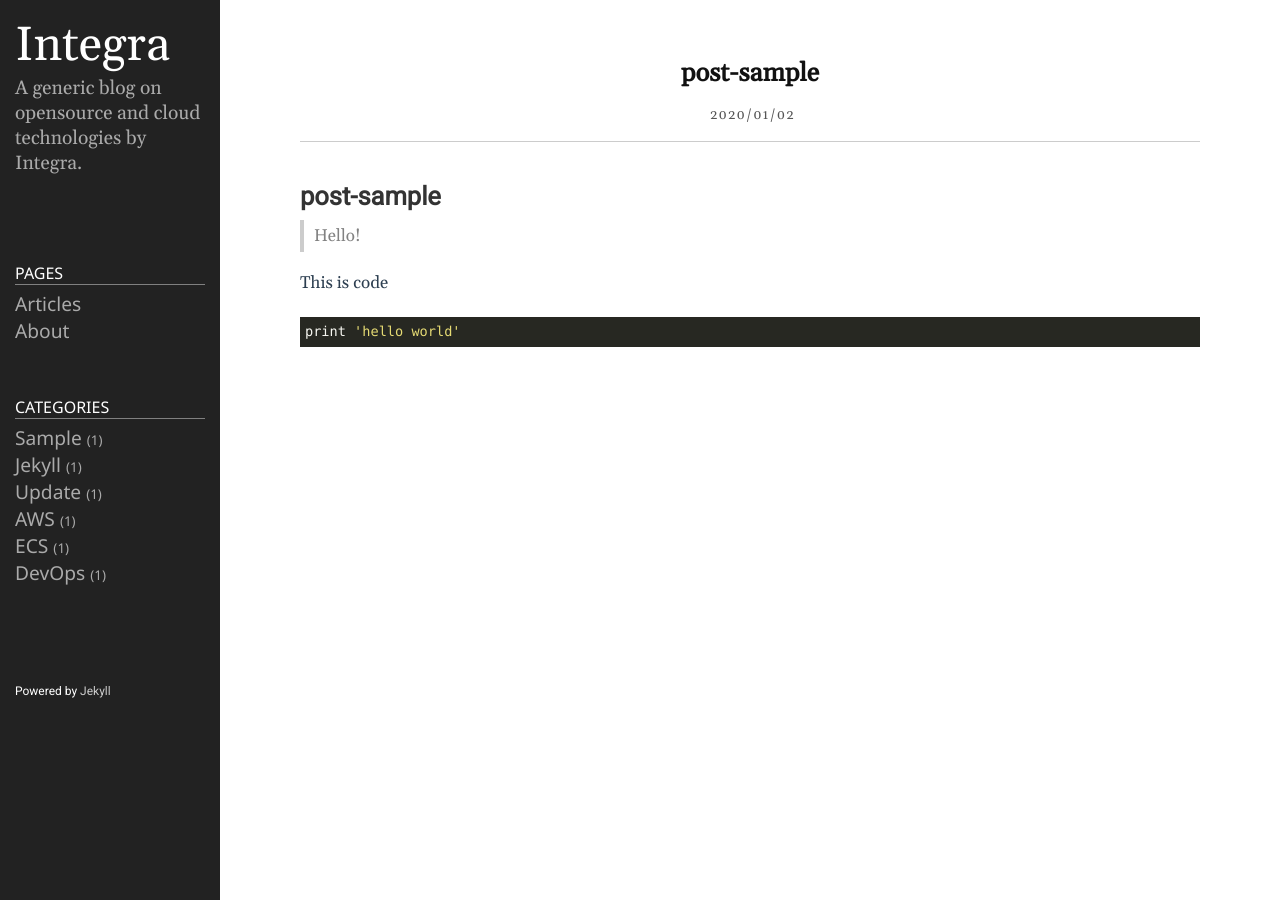
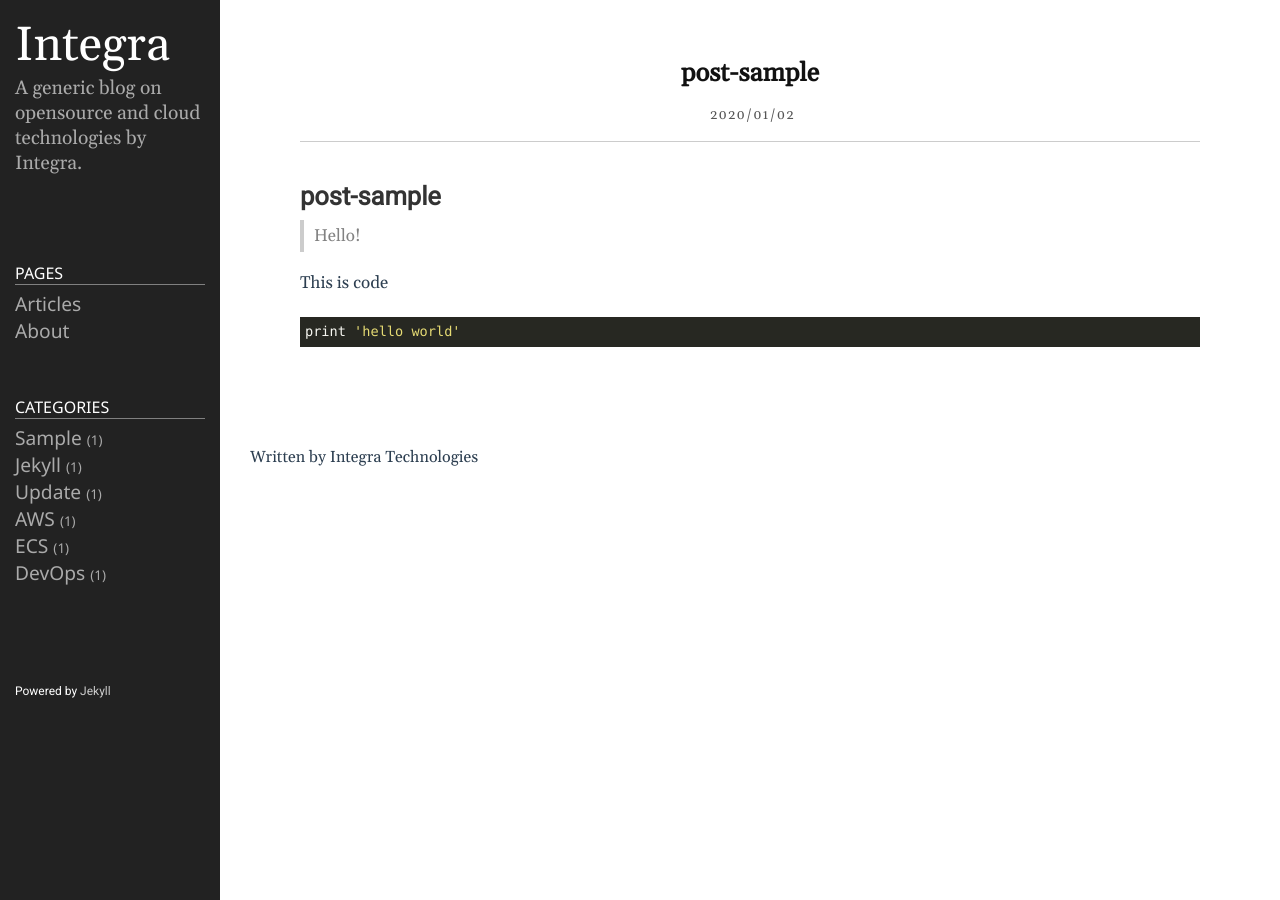
Before and after one commit to integratechfze/integratechfze.github.io, a Jekyll site: the page built from _posts/2020-01-02-post1.markdown, in a window 1280 px wide. Built offline with Jekyll 4.4.1, drawn with Linux system fonts in a browser that asks for light colours.

Commit message:
first blog

```diff
--- a/_config.yml
+++ b/_config.yml
@@ -56,3 +56,7 @@ tag_dir: tag/
 #   - vendor/cache/
 #   - vendor/gems/
 #   - vendor/ruby/
+hazaq_naeem:
+  name: Hazaq Naeem
+  email: hazaq@integratech.ae
+  web: https://www.linkedin.com/in/hazaq-me/
--- /dev/null
+++ b/_includes/author.html
@@ -0,0 +1,10 @@
+{% assign author = site[page.author] %}
+{% if author %}
+  <span>
+    Written by {{ author.name }}
+  </span>
+{% else %}
+  <span>
+    Written by Integra Technologies
+  </span>
+{% endif %}
--- a/_layouts/post.html
+++ b/_layouts/post.html
@@ -2,3 +2,4 @@
 layout: default
 ---
 {% include post.html %}
+{% include author.html %}
```
Also changed, not shown: _posts/2020-08-26-ECS-Custom-Constrains.md (+1 -1 lines).
